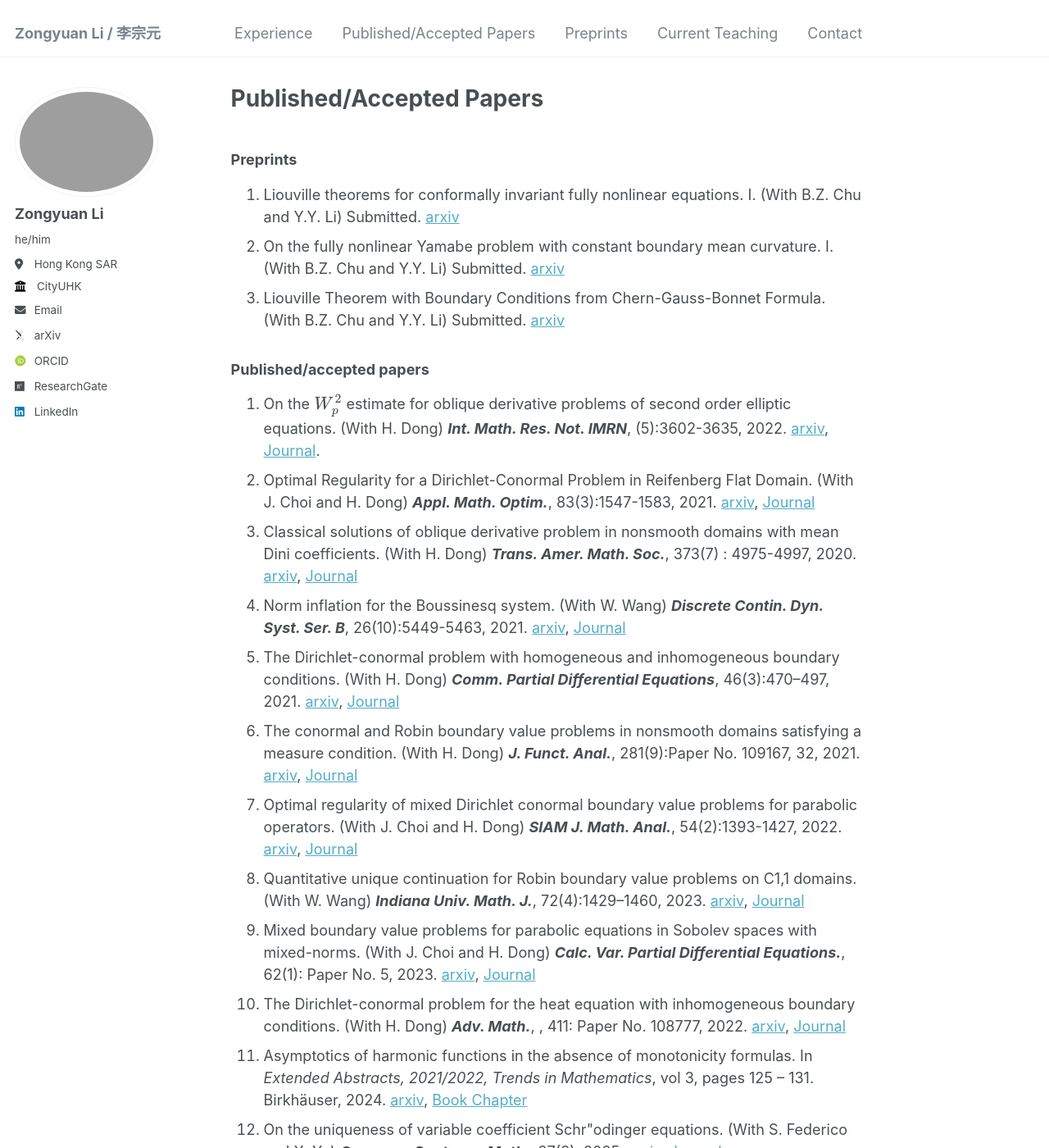
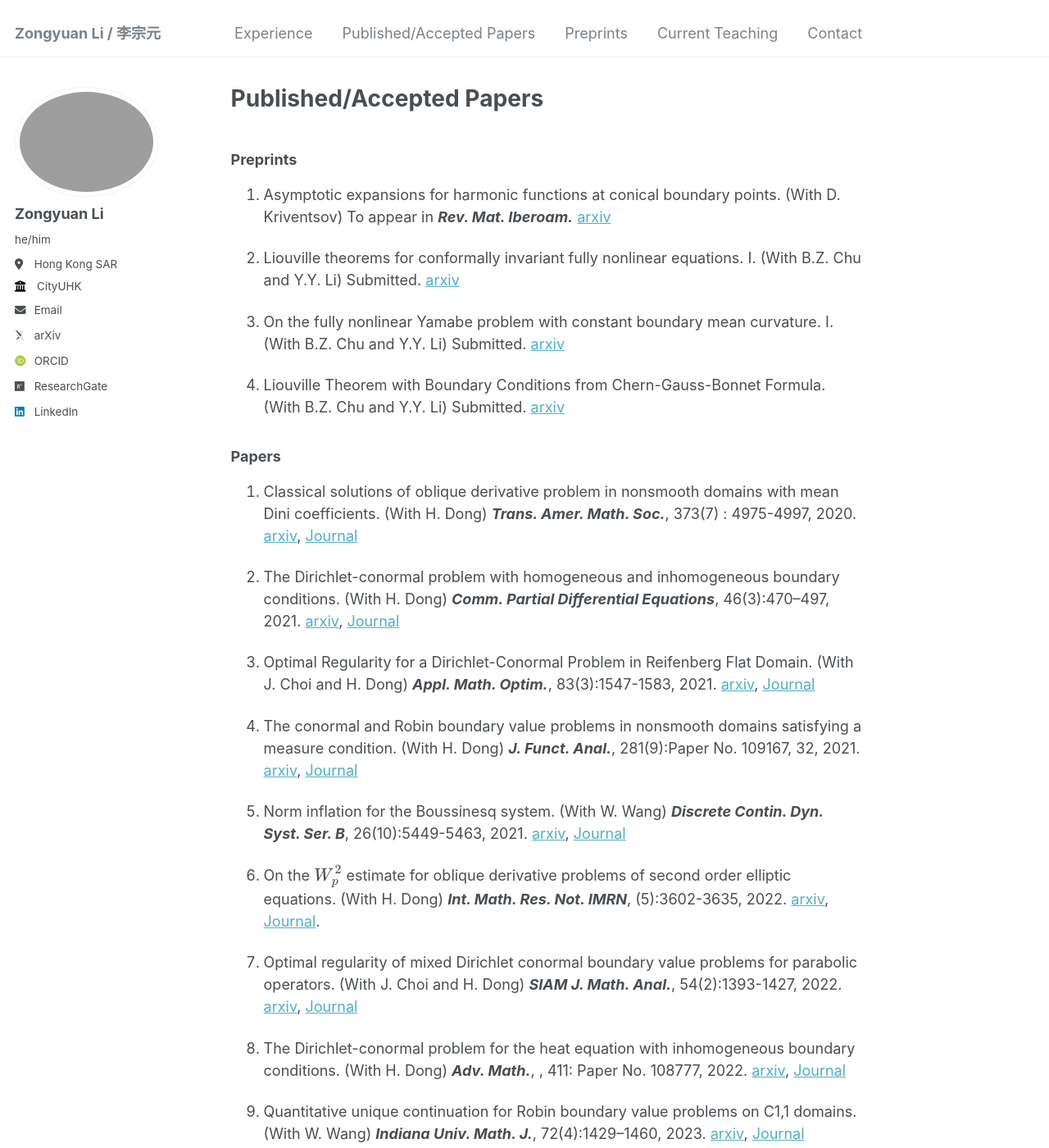
Before and after one commit to zongyuan-li/zongyuan-li.github.io, a Jekyll site: the page built from _pages/PApapers.md, in a window 1280 px wide and 1400 px high. Shown: the whole window at 82% size. Built offline with Jekyll 4.4.1, drawn with Linux system fonts in a browser that asks for light colours; some web fonts are replaced; some of the changed text lies outside the part shown.

Commit message:
Update PApapers.md

```diff
--- a/_pages/PApapers.md
+++ b/_pages/PApapers.md
@@ -8,23 +8,38 @@ redirect_from:
 ---
 ### Preprints
 
-  1. Liouville theorems for conformally invariant fully nonlinear equations. I. (With B.Z. Chu and Y.Y. Li) Submitted. [arxiv](https://arxiv.org/abs/2311.07542)
-  2. On the fully nonlinear Yamabe problem with constant boundary mean curvature. I. (With B.Z. Chu and Y.Y. Li) Submitted. [arxiv](https://arxiv.org/abs/2410.09683)
-  3. Liouville Theorem with Boundary Conditions from Chern-Gauss-Bonnet Formula. (With B.Z. Chu and Y.Y. Li) Submitted. [arxiv](https://arxiv.org/abs/2410.16384)
+  1. Asymptotic expansions for harmonic functions at conical boundary points. (With D. Kriventsov) To appear in ***Rev. Mat. Iberoam.*** [arxiv](https://arxiv.org/abs/2307.10517)
 
-### Published/accepted papers
+  2. Liouville theorems for conformally invariant fully nonlinear equations. I. (With B.Z. Chu and Y.Y. Li) Submitted. [arxiv](https://arxiv.org/abs/2311.07542)
 
-  1. On the \\(W^2_p\\) estimate for oblique derivative problems of second order elliptic equations. (With H. Dong) ***Int. Math. Res. Not. IMRN***, (5):3602-3635, 2022. [arxiv](https://arxiv.org/abs/1808.02124), [Journal](https://academic.oup.com/imrn/article/2022/5/3602/5897731).
-  2. Optimal Regularity for a Dirichlet-Conormal Problem in Reifenberg Flat Domain. (With J. Choi and H. Dong) ***Appl. Math. Optim.***, 83(3):1547-1583, 2021. [arxiv](https://arxiv.org/abs/1904.00545), [Journal](https://link.springer.com/article/10.1007/s00245-019-09600-2)
-  3. Classical solutions of oblique derivative problem in nonsmooth domains with mean Dini coefficients. (With H. Dong) ***Trans. Amer. Math. Soc.***, 373(7) : 4975-4997, 2020. [arxiv](https://arxiv.org/abs/1904.02766), [Journal](https://www.ams.org/journals/tran/2020-373-07/S0002-9947-2020-08042-8/)
-  4. Norm inflation for the Boussinesq system. (With W. Wang) ***Discrete Contin. Dyn. Syst. Ser. B***, 26(10):5449-5463, 2021. [arxiv](https://arxiv.org/abs/1912.06114), [Journal](https://www.aimsciences.org/article/doi/10.3934/dcdsb.2020353)
-  5. The Dirichlet-conormal problem with homogeneous and inhomogeneous boundary conditions. (With H. Dong) ***Comm. Partial Differential Equations***, 46(3):470–497, 2021. [arxiv](https://arxiv.org/abs/2003.10980), [Journal](https://www.tandfonline.com/doi/full/10.1080/03605302.2020.1845204)
-  6. The conormal and Robin boundary value problems in nonsmooth domains satisfying a measure condition. (With H. Dong) ***J. Funct. Anal.***, 281(9):Paper No. 109167, 32, 2021. [arxiv](https://arxiv.org/abs/2007.12059), [Journal](https://www.sciencedirect.com/science/article/pii/S0022123621002494?via%3Dihub)
+  3. On the fully nonlinear Yamabe problem with constant boundary mean curvature. I. (With B.Z. Chu and Y.Y. Li) Submitted. [arxiv](https://arxiv.org/abs/2410.09683)
+
+  4. Liouville Theorem with Boundary Conditions from Chern-Gauss-Bonnet Formula. (With B.Z. Chu and Y.Y. Li) Submitted. [arxiv](https://arxiv.org/abs/2410.16384)
+
+### Papers
+
+  1. Classical solutions of oblique derivative problem in nonsmooth domains with mean Dini coefficients. (With H. Dong) ***Trans. Amer. Math. Soc.***, 373(7) : 4975-4997, 2020. [arxiv](https://arxiv.org/abs/1904.02766), [Journal](https://www.ams.org/journals/tran/2020-373-07/S0002-9947-2020-08042-8/)
+
+  2. The Dirichlet-conormal problem with homogeneous and inhomogeneous boundary conditions. (With H. Dong) ***Comm. Partial Differential Equations***, 46(3):470–497, 2021. [arxiv](https://arxiv.org/abs/2003.10980), [Journal](https://www.tandfonline.com/doi/full/10.1080/03605302.2020.1845204)
+
+  3. Optimal Regularity for a Dirichlet-Conormal Problem in Reifenberg Flat Domain. (With J. Choi and H. Dong) ***Appl. Math. Optim.***, 83(3):1547-1583, 2021. [arxiv](https://arxiv.org/abs/1904.00545), [Journal](https://link.springer.com/article/10.1007/s00245-019-09600-2)
+
+  4. The conormal and Robin boundary value problems in nonsmooth domains satisfying a measure condition. (With H. Dong) ***J. Funct. Anal.***, 281(9):Paper No. 109167, 32, 2021. [arxiv](https://arxiv.org/abs/2007.12059), [Journal](https://www.sciencedirect.com/science/article/pii/S0022123621002494?via%3Dihub)
+
+  5. Norm inflation for the Boussinesq system. (With W. Wang) ***Discrete Contin. Dyn. Syst. Ser. B***, 26(10):5449-5463, 2021. [arxiv](https://arxiv.org/abs/1912.06114), [Journal](https://www.aimsciences.org/article/doi/10.3934/dcdsb.2020353)
+
+  6. On the \\(W^2_p\\) estimate for oblique derivative problems of second order elliptic equations. (With H. Dong) ***Int. Math. Res. Not. IMRN***, (5):3602-3635, 2022. [arxiv](https://arxiv.org/abs/1808.02124), [Journal](https://academic.oup.com/imrn/article/2022/5/3602/5897731).
+
   7. Optimal regularity of mixed Dirichlet conormal boundary value problems for parabolic operators. (With J. Choi and H. Dong) ***SIAM J. Math. Anal.***, 54(2):1393-1427, 2022. [arxiv](https://arxiv.org/abs/2101.01654), [Journal](https://epubs.siam.org/doi/10.1137/21M1461344)
-  8. Quantitative unique continuation for Robin boundary value problems on C1,1 domains. (With W. Wang) ***Indiana Univ. Math. J.***, 72(4):1429--1460, 2023. [arxiv](https://arxiv.org/abs/2111.01766), [Journal](https://www.iumj.indiana.edu/oai/2023/72/9769/9769.xml)
-  9. Mixed boundary value problems for parabolic equations in Sobolev spaces with mixed-norms. (With J. Choi and H. Dong) ***Calc. Var. Partial Differential Equations.***, 62(1): Paper No. 5, 2023. [arxiv](https://arxiv.org/abs/2203.03321), [Journal](https://link.springer.com/article/10.1007/s00526-022-02327-z)
-  10. The Dirichlet-conormal problem for the heat equation with inhomogeneous boundary conditions. (With H. Dong) ***Adv. Math.***, , 411: Paper No. 108777, 2022. [arxiv](https://arxiv.org/abs/2111.12076), [Journal](https://www.sciencedirect.com/science/article/pii/S0001870822005941?via%3Dihub)
+
+  8. The Dirichlet-conormal problem for the heat equation with inhomogeneous boundary conditions. (With H. Dong) ***Adv. Math.***, , 411: Paper No. 108777, 2022. [arxiv](https://arxiv.org/abs/2111.12076), [Journal](https://www.sciencedirect.com/science/article/pii/S0001870822005941?via%3Dihub)
+
+  9. Quantitative unique continuation for Robin boundary value problems on C1,1 domains. (With W. Wang) ***Indiana Univ. Math. J.***, 72(4):1429--1460, 2023. [arxiv](https://arxiv.org/abs/2111.01766), [Journal](https://www.iumj.indiana.edu/oai/2023/72/9769/9769.xml)
+
+  10. Mixed boundary value problems for parabolic equations in Sobolev spaces with mixed-norms. (With J. Choi and H. Dong) ***Calc. Var. Partial Differential Equations.***, 62(1): Paper No. 5, 2023. [arxiv](https://arxiv.org/abs/2203.03321), [Journal](https://link.springer.com/article/10.1007/s00526-022-02327-z)
+
   11. Asymptotics of harmonic functions in the absence of monotonicity formulas. In *Extended Abstracts, 2021/2022, Trends in Mathematics*, vol 3, pages 125 – 131. Birkhäuser, 2024. [arxiv](https://arxiv.org/abs/2305.00612), [Book Chapter](https://link.springer.com/chapter/10.1007/978-3-031-48579-4_13)
+
   12. On the uniqueness of variable coefficient Schr\"odinger equations. (With S. Federico and X. Yu) ***Commun. Contemp. Math.***, 27(3), 2025. [arxiv](https://arxiv.org/abs/2211.03740), [Journal](https://www.worldscientific.com/doi/10.1142/S0219199724500160)
-  13. Asymptotic expansions for harmonic functions at conical boundary points. (With D. Kriventsov) To appear in ***Rev. Mat. Iberoam.*** [arxiv](https://arxiv.org/abs/2307.10517)
-  14. Unique continuation on Robin problems with non-smooth potentials. ***J. Funct. Anal.***, 288(6):Paper No. 110811, 2025. [arxiv](https://arxiv.org/abs/2304.04342), [Journal](https://www.sciencedirect.com/science/article/pii/S0022123624004993)
+
+  13. Unique continuation on Robin problems with non-smooth potentials. ***J. Funct. Anal.***, 288(6):Paper No. 110811, 2025. [arxiv](https://arxiv.org/abs/2304.04342), [Journal](https://www.sciencedirect.com/science/article/pii/S0022123624004993)
```
